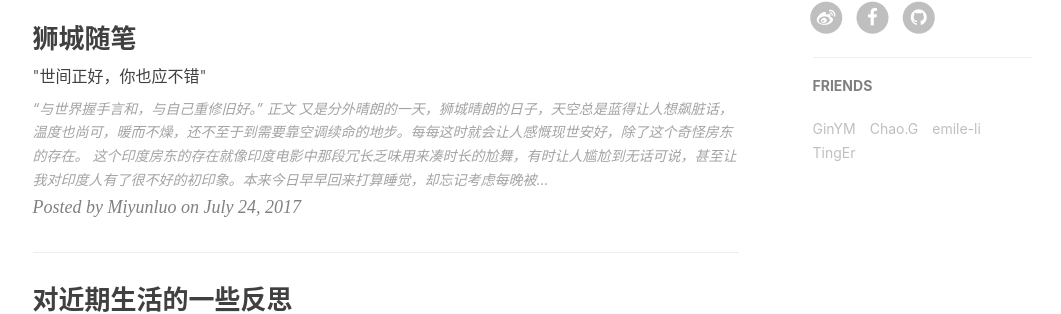
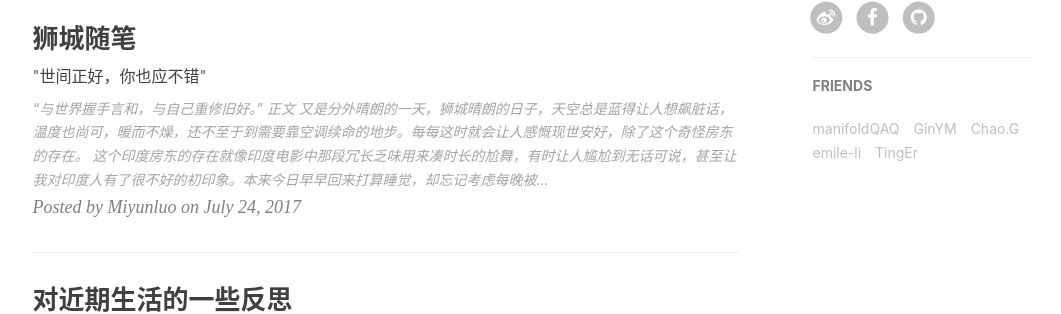
Before and after one commit to miyunluo/miyunluo.github.io, a Jekyll site: the page built from index.html, in a window 1280 px wide and 900 px high, scrolled down 781 px. Shown: the part 140-454 px from the top of the window, without its empty margins (135-1196 px from the left). Built offline with Jekyll 4.4.1, drawn with Linux system fonts in a browser that asks for light colours; nearby versions of some CDN libraries; the list of posts is cut into pages by our own code; comment, search, counter and statistics services are not loaded.

Commit message:
Add Friends

```diff
--- a/_config.yml
+++ b/_config.yml
@@ -82,6 +82,9 @@ featured-condition-size: 1              # A tag will be featured if the size of
 # Friends
 friends: [
     {
+        title: "manifoldQAQ",
+        href: "https://manifoldqaq.github.io"
+    },{
         title: "GinYM",
         href: "http://www.eamonalbert.com/"
     },{
```
